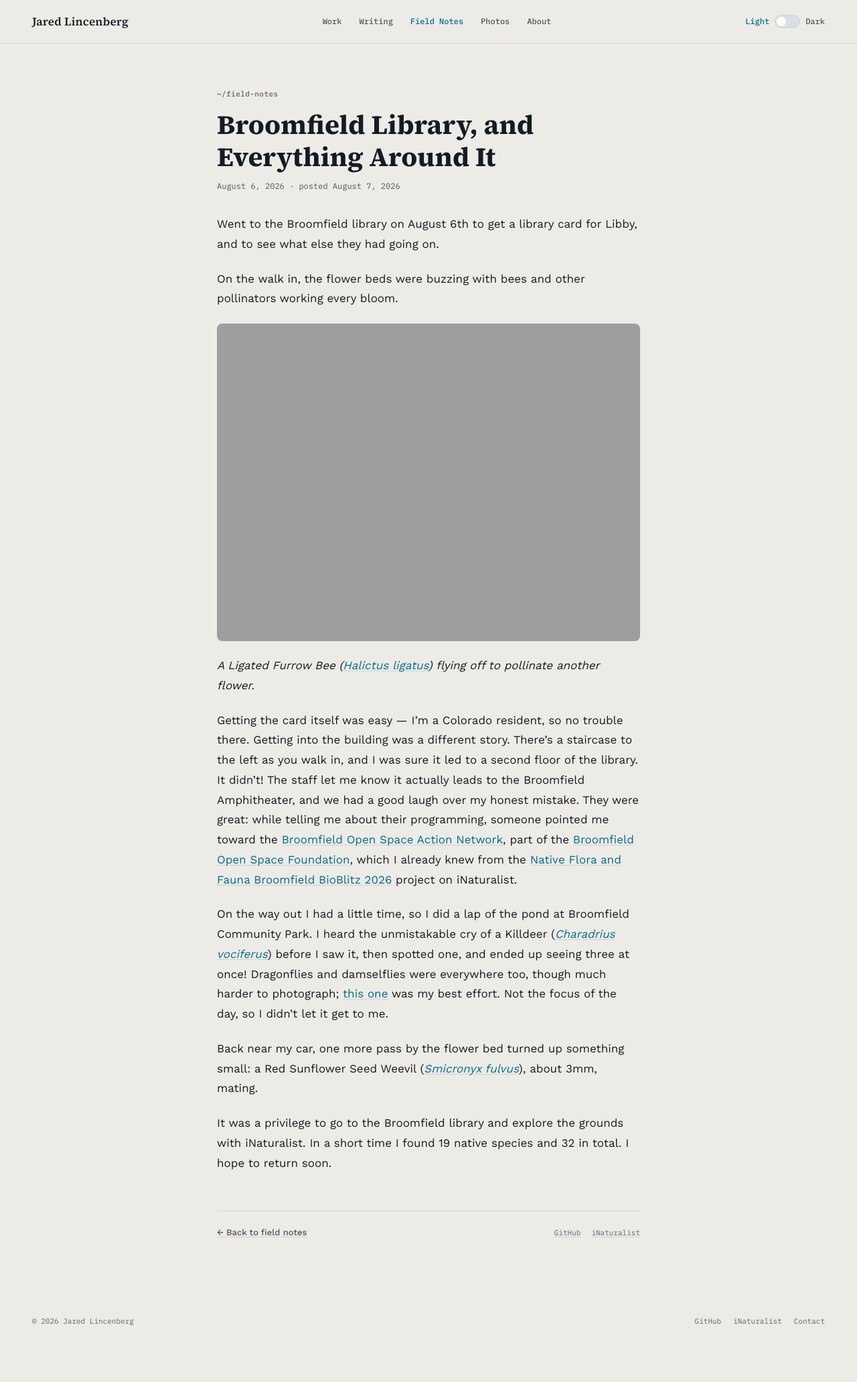
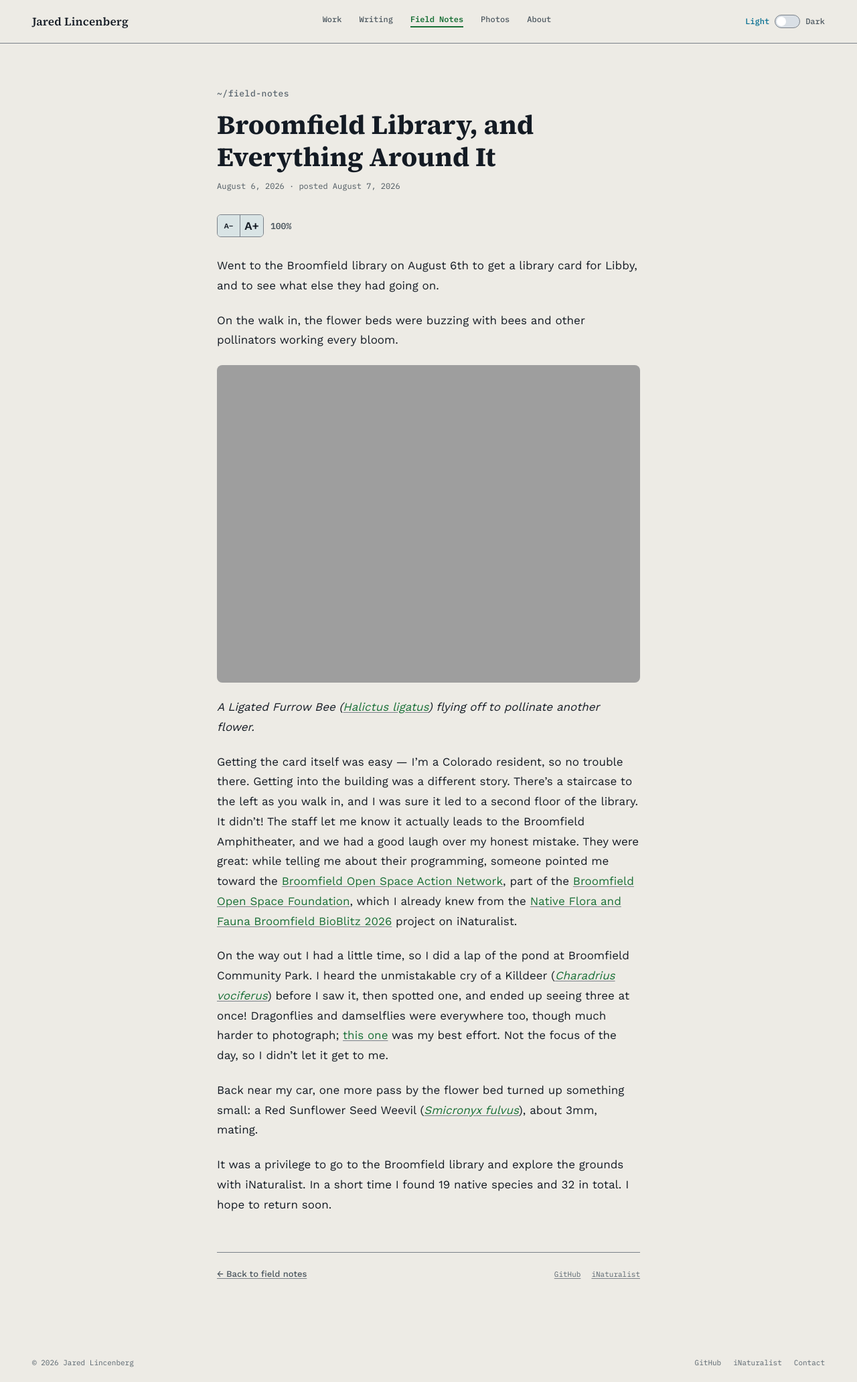
Before and after one commit to JaredLincenberg/jaredlincenberg.github.io, a Jekyll site: the page built from _field_notes/2026-08-06-broomfield-library-and-everything-around-it.md, in a window 1280 px wide. Shown: the whole page at 67% size. Built offline with Jekyll 4.4.1, drawn with Linux system fonts in a browser that asks for light colours; before the commit the page ends 2001 px from its top, so only the background shows below that.

Commit message:
Rework color/contrast system for accessibility, add reading controls
Fixes real WCAG gaps in the existing palette: the orange accent only
had 1.76:1 contrast against the light background (now a true orange
clearing 3:1+ in both themes), card/divider borders were below the
3:1 UI-contrast floor, and there was no visible focus state, skip
link, or non-color active-nav indicator anywhere in the stylesheet.

Also elevates green to a real second base color (nature-side pages
- Field Notes/Photos - vs. blue for Work/Writing, via a new
--section-accent token), fills in unstyled post-body typography
(headings/blockquote/code), and adds a per-post text-size control
(A-/A+, 60%-200%) that persists via localStorage.

Co-Authored-By: Claude Sonnet 5 <noreply@anthropic.com>

```diff
--- a/_layouts/default.html
+++ b/_layouts/default.html
@@ -6,6 +6,7 @@
 <title>{% if page.title %}{{ page.title }} · {% endif %}{{ site.title }}</title>
 {% if page.description %}<meta name="description" content="{{ page.description }}">{% elsif site.description %}<meta name="description" content="{{ site.description }}">{% endif %}
 <link rel="preconnect" href="https://fonts.googleapis.com">
+<link rel="preconnect" href="https://fonts.gstatic.com" crossorigin>
 <link rel="stylesheet" href="https://fonts.googleapis.com/css2?family=Source+Serif+4:opsz,wght@8..60,400;8..60,600;8..60,700&family=IBM+Plex+Mono:wght@400;500;600&family=Work+Sans:wght@400;500;600&display=swap">
 <link rel="stylesheet" href="{{ '/assets/css/main.css' | relative_url }}">
 <script>
@@ -16,15 +17,20 @@
 })();
 </script>
 </head>
-<body>
+{% assign accent_section = 'blue' %}
+{% if page.collection == 'field_notes' or page.url contains '/field-notes' or page.url contains '/gallery' %}
+  {% assign accent_section = 'green' %}
+{% endif %}
+<body class="accent-{{ accent_section }}">
+<a href="#main" class="skip-link">Skip to content</a>
 <header class="site-header">
   <a href="{{ '/' | relative_url }}" class="site-title">{{ site.title }}</a>
   <nav class="site-nav">
-    <a href="{{ '/work/' | relative_url }}"{% if page.url contains '/work' %} class="active"{% endif %}>Work</a>
-    <a href="{{ '/writing/' | relative_url }}"{% if page.url contains '/writing' or page.layout == 'post' %} class="active"{% endif %}>Writing</a>
-    <a href="{{ '/field-notes/' | relative_url }}"{% if page.url contains '/field-notes' %} class="active"{% endif %}>Field Notes</a>
-    <a href="{{ '/gallery/' | relative_url }}"{% if page.url contains '/gallery' %} class="active"{% endif %}>Photos</a>
-    <a href="{{ '/about/' | relative_url }}"{% if page.url contains '/about' %} class="active"{% endif %}>About</a>
+    <a href="{{ '/work/' | relative_url }}"{% if page.url contains '/work' %} class="active" aria-current="page"{% endif %}>Work</a>
+    <a href="{{ '/writing/' | relative_url }}"{% if page.url contains '/writing' or page.layout == 'post' %} class="active" aria-current="page"{% endif %}>Writing</a>
+    <a href="{{ '/field-notes/' | relative_url }}"{% if page.url contains '/field-notes' %} class="active" aria-current="page"{% endif %}>Field Notes</a>
+    <a href="{{ '/gallery/' | relative_url }}"{% if page.url contains '/gallery' %} class="active" aria-current="page"{% endif %}>Photos</a>
+    <a href="{{ '/about/' | relative_url }}"{% if page.url contains '/about' %} class="active" aria-current="page"{% endif %}>About</a>
   </nav>
   <div class="theme-toggle-wrap">
     <span class="theme-toggle-label" data-theme-label="light">Light</span>
@@ -33,7 +39,7 @@
   </div>
 </header>
 
-<main{% if page.wide %} class="wide"{% endif %}>
+<main id="main"{% if page.wide %} class="wide"{% endif %}>
 {% if page.eyebrow %}<a href="{% if page.back_url %}{{ page.back_url | relative_url }}{% else %}{{ '/' | relative_url }}{% endif %}" class="eyebrow">{{ page.eyebrow }}</a>{% endif %}
 {{ content }}
 </main>
@@ -49,5 +55,6 @@
 
 <script src="{{ '/assets/js/theme.js' | relative_url }}" defer></script>
 {% if page.url contains '/gallery' %}<script src="{{ '/assets/js/lightbox.js' | relative_url }}" defer></script>{% endif %}
+{% if page.layout == 'entry' %}<script src="{{ '/assets/js/text-size.js' | relative_url }}" defer></script>{% endif %}
 </body>
 </html>
--- a/_layouts/entry.html
+++ b/_layouts/entry.html
@@ -6,6 +6,14 @@ layout: default
   {% assign event_str = page.date | date: "%Y-%m-%d" %}
   {% assign posted_str = page.posted_date | date: "%Y-%m-%d" %}
   <div class="article-meta">{{ page.date | date: "%B %-d, %Y" }}{% if page.posted_date and posted_str != event_str %} &middot; posted {{ page.posted_date | date: "%B %-d, %Y" }}{% endif %}</div>
+
+  <div class="text-size-control" role="group" aria-label="Text size">
+    <span class="text-size-buttons">
+      <button type="button" class="text-size-btn" data-dir="-1" aria-label="Decrease text size">A&minus;</button>
+      <button type="button" class="text-size-btn" data-dir="1" aria-label="Increase text size">A+</button>
+    </span>
+    <span class="text-size-value" aria-live="polite">100%</span>
+  </div>
 
   <div class="article-body">
     {{ content }}
--- a/assets/css/main.css
+++ b/assets/css/main.css
@@ -2,24 +2,25 @@
   --page-bg: oklch(0.94 0.008 95);
   --hero-bg: linear-gradient(180deg, oklch(0.92 0.02 210), oklch(0.88 0.03 210));
   --tile-bg: oklch(0.91 0.012 205);
-  --border-col: oklch(0.86 0.012 250);
+  --border-col: oklch(0.6 0.015 250);
   --text-col: oklch(0.22 0.02 250);
   --sub-col: oklch(0.45 0.02 240);
   --mono-col: oklch(0.5 0.02 240);
   --blue-col: oklch(0.48 0.13 220);
   --green-col: oklch(0.48 0.12 150);
+  --section-accent: var(--blue-col);
   --track-bg: oklch(0.9 0.01 250);
   --knob-bg: #fff;
   --knob-left: 2px;
-  --accent: #E3A857;
-  --accent-text-col: oklch(0.2 0.02 60);
+  --accent: oklch(0.6 0.22 65);
+  --accent-text-col: oklch(0.12 0.02 65);
 }
 
 :root[data-theme="dark"] {
   --page-bg: oklch(0.2 0.015 240);
   --hero-bg: linear-gradient(180deg, oklch(0.27 0.02 235), oklch(0.24 0.025 232));
   --tile-bg: oklch(0.22 0.015 240);
-  --border-col: oklch(0.32 0.015 240);
+  --border-col: oklch(0.52 0.02 240);
   --text-col: oklch(0.95 0.008 90);
   --sub-col: oklch(0.72 0.015 90);
   --mono-col: oklch(0.62 0.02 90);
@@ -28,9 +29,50 @@
   --track-bg: oklch(0.35 0.02 240);
   --knob-bg: oklch(0.85 0.01 90);
   --knob-left: 20px;
+  --accent: oklch(0.72 0.16 65);
+}
+
+body.accent-green {
+  --section-accent: var(--green-col);
 }
 
 * { box-sizing: border-box; }
+
+:focus-visible {
+  outline: 2px solid var(--accent);
+  outline-offset: 2px;
+  border-radius: 2px;
+}
+
+.photo-frame:focus-visible {
+  outline-offset: -3px;
+}
+
+.skip-link {
+  position: absolute;
+  top: -48px;
+  left: 12px;
+  z-index: 100;
+  padding: 10px 18px;
+  background: var(--tile-bg);
+  color: var(--text-col);
+  border: 1px solid var(--border-col);
+  border-radius: 6px;
+  font: 600 13px 'Work Sans', sans-serif;
+  transition: top .15s;
+}
+
+.skip-link:focus {
+  top: 12px;
+}
+
+@media (prefers-reduced-motion: reduce) {
+  *, *::before, *::after {
+    transition-duration: 0.01ms !important;
+    animation-duration: 0.01ms !important;
+    scroll-behavior: auto !important;
+  }
+}
 
 body {
   margin: 0;
@@ -66,10 +108,14 @@ a { text-decoration: none; color: inherit; }
 
 .site-nav a {
   color: var(--sub-col);
+  padding-bottom: 4px;
+  border-bottom: 2px solid transparent;
 }
 
 .site-nav a.active {
-  color: var(--blue-col);
+  color: var(--section-accent);
+  font-weight: 600;
+  border-bottom: 2px solid currentColor;
 }
 
 .theme-toggle-wrap {
@@ -214,7 +260,7 @@ a { text-decoration: none; color: inherit; }
 .bento-label-green { color: var(--green-col); }
 
 .bento-title {
-  font: 600 15px 'Source Serif 4', serif;
+  font: 600 17px 'Source Serif 4', serif;
   color: var(--text-col);
 }
 
@@ -242,7 +288,7 @@ main p {
 }
 
 main a {
-  color: var(--blue-col);
+  color: var(--section-accent);
   text-decoration: underline;
   text-decoration-color: var(--border-col);
   text-underline-offset: 2px;
@@ -348,7 +394,7 @@ main ul {
 }
 
 .photo-card:hover {
-  border-color: var(--blue-col);
+  border-color: var(--section-accent);
   transform: translateY(-2px);
   box-shadow: 0 8px 20px -8px oklch(0 0 0 / 0.35);
 }
@@ -429,7 +475,7 @@ main ul {
 }
 
 .photo-observation-link {
-  color: var(--blue-col);
+  color: var(--section-accent);
 }
 
 .photo-related {
@@ -507,8 +553,8 @@ main ul {
 
 .lightbox-close:hover,
 .lightbox-nav:hover {
-  border-color: var(--blue-col);
-  color: var(--blue-col);
+  border-color: var(--section-accent);
+  color: var(--section-accent);
 }
 
 .lightbox-close {
@@ -531,7 +577,7 @@ main ul {
 
 .eyebrow {
   display: inline-block;
-  font: 500 11px/1 'IBM Plex Mono', monospace;
+  font: 500 13px/1 'IBM Plex Mono', monospace;
   color: var(--mono-col);
   letter-spacing: .04em;
   margin-bottom: 16px;
@@ -540,7 +586,7 @@ main ul {
 }
 
 .eyebrow:hover {
-  color: var(--blue-col);
+  color: var(--section-accent);
 }
 
 .disclaimer {
@@ -562,13 +608,108 @@ main ul {
   margin-bottom: 36px;
 }
 
+.text-size-control {
+  display: flex;
+  align-items: center;
+  gap: 10px;
+  margin-bottom: 28px;
+}
+
+.text-size-buttons {
+  display: inline-flex;
+  border: 1px solid var(--border-col);
+  border-radius: 6px;
+  overflow: hidden;
+}
+
+.text-size-btn {
+  width: 34px;
+  height: 32px;
+  display: flex;
+  align-items: center;
+  justify-content: center;
+  border: none;
+  background: var(--tile-bg);
+  color: var(--text-col);
+  font-family: 'Work Sans', sans-serif;
+  font-weight: 700;
+  cursor: pointer;
+  transition: border-color .15s, color .15s, background .15s, opacity .15s;
+}
+
+.text-size-btn[data-dir="-1"] {
+  font-size: 11px;
+  border-right: 1px solid var(--border-col);
+}
+
+.text-size-btn[data-dir="1"] {
+  font-size: 17px;
+}
+
+.text-size-btn:hover:not(:disabled) {
+  color: var(--section-accent);
+  background: var(--page-bg);
+}
+
+.text-size-btn:disabled {
+  opacity: .35;
+  cursor: not-allowed;
+}
+
+.text-size-value {
+  min-width: 40px;
+  font: 600 13px 'IBM Plex Mono', monospace;
+  color: var(--sub-col);
+  font-variant-numeric: tabular-nums;
+}
+
 .article-body {
-  font: 17px/1.75 'Work Sans', sans-serif;
+  --article-font-size: 17px;
+  font-family: 'Work Sans', sans-serif;
+  font-size: var(--article-font-size);
+  line-height: 1.75;
   color: var(--text-col);
 }
 
 .article-body p {
   margin: 0 0 22px;
+}
+
+.article-body h2 {
+  font: 700 1.65em/1.3 'Source Serif 4', serif;
+  color: var(--text-col);
+  margin: 40px 0 16px;
+}
+
+.article-body h3 {
+  font: 600 1.3em/1.35 'Source Serif 4', serif;
+  color: var(--text-col);
+  margin: 32px 0 14px;
+}
+
+.article-body blockquote {
+  margin: 0 0 22px;
+  padding: 4px 20px;
+  border-left: 3px solid var(--border-col);
+  color: var(--sub-col);
+  font-style: italic;
+}
+
+.article-body code {
+  background: var(--tile-bg);
+  border: 1px solid var(--border-col);
+  border-radius: 4px;
+  padding: 2px 6px;
+  font: 0.82em 'IBM Plex Mono', monospace;
+  color: var(--text-col);
+}
+
+.article-body pre code {
+  background: none;
+  border: none;
+  padding: 0;
+  font: inherit;
+  color: inherit;
 }
 
 .article-body img {
@@ -581,7 +722,7 @@ main ul {
 
 .article-body img + em {
   display: block;
-  font: 13px/1.5 'Work Sans', sans-serif;
+  font: 0.76em/1.5 'Work Sans', sans-serif;
   color: var(--sub-col);
   margin: 0 0 22px;
 }
@@ -592,7 +733,7 @@ main ul {
   border-radius: 8px;
   padding: 20px 22px;
   margin: 0 0 22px;
-  font: 13px/1.7 'IBM Plex Mono', monospace;
+  font: 0.76em/1.7 'IBM Plex Mono', monospace;
   color: var(--sub-col);
   overflow-x: auto;
 }
--- /dev/null
+++ b/assets/js/text-size.js
@@ -0,0 +1,38 @@
+(function () {
+  var body = document.querySelector('.article-body');
+  var control = document.querySelector('.text-size-control');
+  if (!body || !control) return;
+
+  var steps = [60, 80, 100, 120, 140, 160, 180, 200];
+  var base = 17;
+  var dec = control.querySelector('[data-dir="-1"]');
+  var inc = control.querySelector('[data-dir="1"]');
+  var value = control.querySelector('.text-size-value');
+
+  var stored = null;
+  try { stored = parseInt(localStorage.getItem('article-text-size-pct'), 10); } catch (e) {}
+  var idx = steps.indexOf(stored);
+  if (idx === -1) idx = steps.indexOf(100);
+
+  function render() {
+    var pct = steps[idx];
+    var px = Math.round(base * pct / 100);
+    value.textContent = pct + '%';
+    body.style.setProperty('--article-font-size', px + 'px');
+    dec.disabled = idx === 0;
+    inc.disabled = idx === steps.length - 1;
+  }
+
+  function persist() {
+    try { localStorage.setItem('article-text-size-pct', steps[idx]); } catch (e) {}
+  }
+
+  render();
+
+  dec.addEventListener('click', function () {
+    if (idx > 0) { idx--; render(); persist(); }
+  });
+  inc.addEventListener('click', function () {
+    if (idx < steps.length - 1) { idx++; render(); persist(); }
+  });
+})();
```
